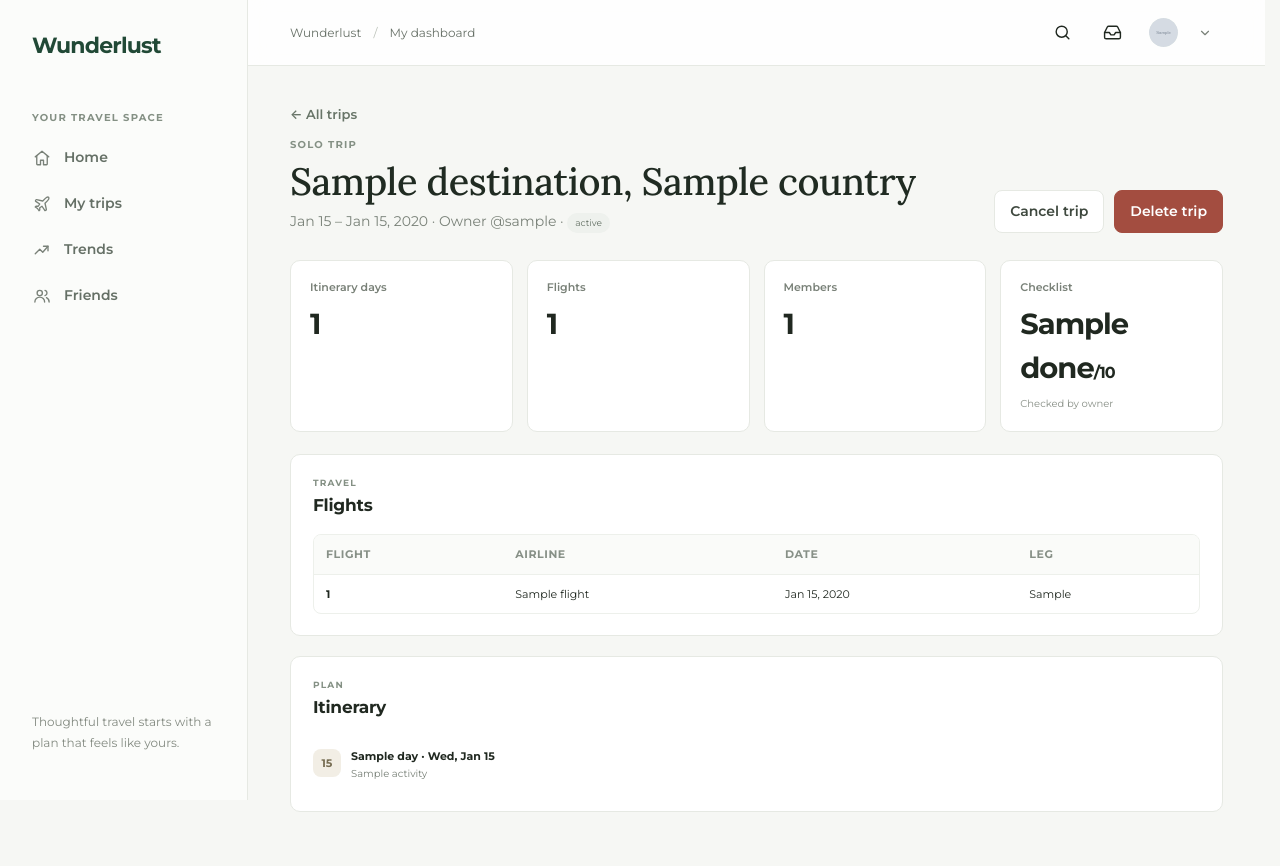
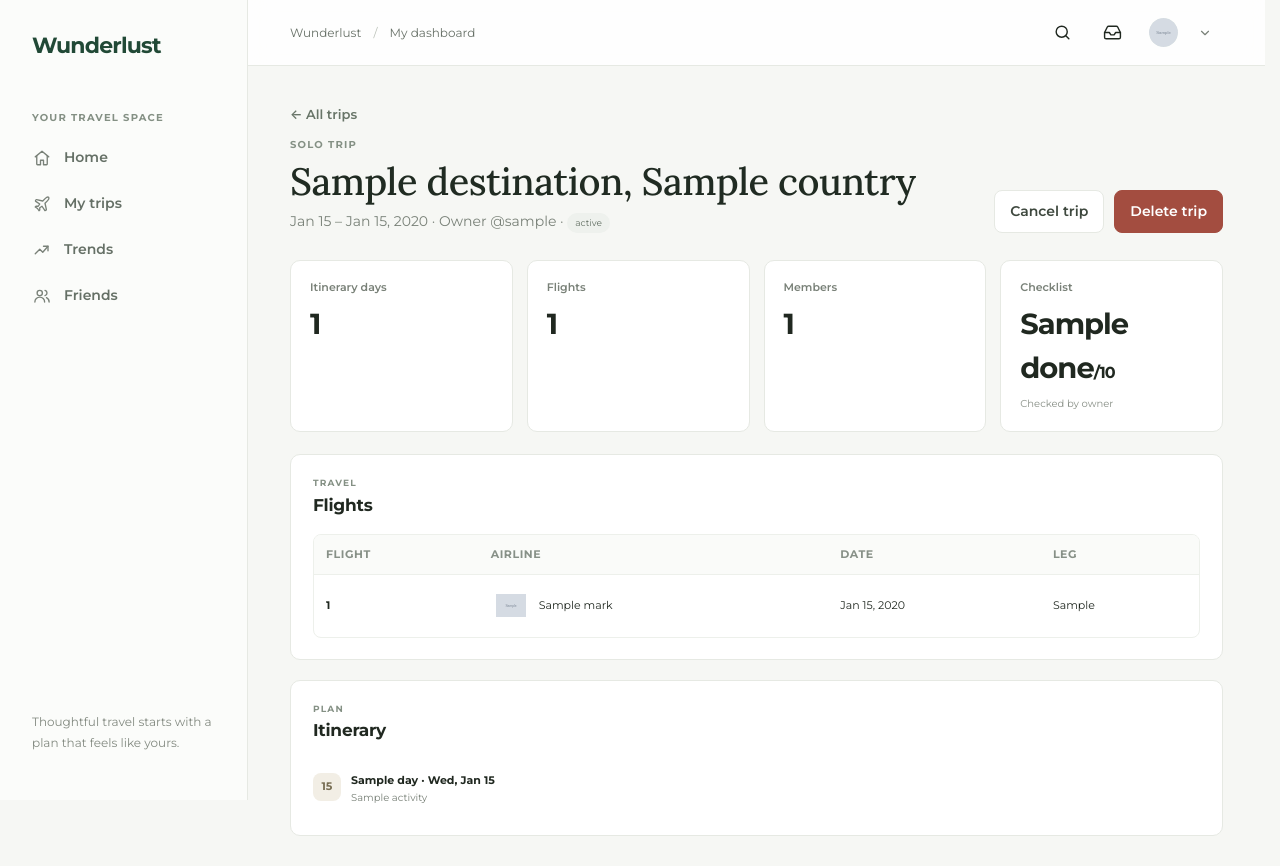
Before and after one commit to Shadowscrete/Wunderlust, a Django app: template templates/dashboard/admin/trip_detail.html in a window 1280 px wide. Shown: the top 866 px of the page. Before the commit the page ends 812 px from the top, so only its background shows below. Run offline with Django 5.2, Linux system fonts and the light colour scheme; the template is opened without the code that fills it: most values are stand-ins (such as "Sample title", 1, 10 or a date in 2020); grey boxes marked "Sample" are stand-in pictures.

Commit message:
Show airline marks on traveler and admin flight lists

```diff
--- a/static/dashboard/dashboard.css
+++ b/static/dashboard/dashboard.css
@@ -2451,6 +2451,10 @@ html{scrollbar-gutter:stable}
 .airline-mark--c6{background:var(--airline-6-bg);color:var(--airline-6-fg)}
 .airline-mark--c7{background:var(--airline-7-bg);color:var(--airline-7-fg)}
 .airline-mark--c8{background:var(--airline-8-bg);color:var(--airline-8-fg)}
+.airline-cell{display:flex;align-items:center;gap:8px}
+.airline-mark{width:40px;height:40px;flex:0 0 40px;display:grid;place-items:center;border-radius:10px;font-size:14px;font-weight:800;letter-spacing:-.025em}
+.airline-mark--logo{box-sizing:border-box;background:#fff;padding:5px}
+.airline-mark--logo img{display:block;width:100%;height:100%;object-fit:contain}
 .flight-icon{width:40px;height:40px;display:grid;place-items:center;border-radius:10px;background:var(--green-soft);color:var(--green)}
 .flight-main,.flight-when{display:flex;flex-direction:column;min-width:0}
 .flight-number{font-size:15px;font-weight:700;letter-spacing:.04em;font-variant-numeric:tabular-nums}
--- /dev/null
+++ b/templates/dashboard/_airline_mark.html
@@ -0,0 +1,5 @@
+{% if mark.logo_url %}
+<span class="airline-mark airline-mark--logo"><img src="{{ mark.logo_url }}" alt="" width="40" height="40" loading="lazy" decoding="async"></span>
+{% else %}
+<span class="airline-mark airline-mark--c{{ mark.colour }}" aria-hidden="true">{{ mark.code }}</span>
+{% endif %}
--- a/templates/dashboard/admin/trip_detail.html
+++ b/templates/dashboard/admin/trip_detail.html
@@ -22,7 +22,7 @@
 
 <section class="dashboard-section admin-section"><div class="section-heading"><div><p class="eyebrow">TRAVEL</p><h2>Flights</h2></div></div>
     <div class="table-wrap"><table><thead><tr><th>Flight</th><th>Airline</th><th>Date</th><th>Leg</th></tr></thead><tbody>
-    {% for flight in flights %}<tr><td><strong>{{ flight.flight_number }}</strong></td><td>{{ flight.airline_name|default:"—" }}</td><td>{{ flight.flight_date|date:"M j, Y" }}</td><td>{{ flight.get_leg_display }}</td></tr>{% empty %}<tr><td colspan="4" class="table-empty">No flights added.</td></tr>{% endfor %}</tbody></table></div></section>
+    {% for flight in flights %}<tr><td><strong>{{ flight.flight_number }}</strong></td><td><div class="airline-cell">{% include "dashboard/_airline_mark.html" with mark=flight.mark only %}{{ flight.mark.label }}</div></td><td>{{ flight.flight_date|date:"M j, Y" }}</td><td>{{ flight.get_leg_display }}</td></tr>{% empty %}<tr><td colspan="4" class="table-empty">No flights added.</td></tr>{% endfor %}</tbody></table></div></section>
 
 <section class="dashboard-section admin-section"><div class="section-heading"><div><p class="eyebrow">PLAN</p><h2>Itinerary</h2></div></div>
     <div class="admin-entry-list">{% for day in days %}<article><span class="info-category">{{ day.date|date:"j" }}</span><div><strong>{{ day.title|default:"Day" }} · {{ day.date|date:"D, M j" }}</strong><small>{% for activity in day.activities.all %}{{ activity.title }}{% if not forloop.last %} · {% endif %}{% empty %}No activities{% endfor %}</small></div></article>{% empty %}<p class="empty-inline">No itinerary yet.</p>{% endfor %}</div></section>
--- a/trips/admin_views.py
+++ b/trips/admin_views.py
@@ -25,6 +25,7 @@ from accounts.sessions import end_session
 from accounts.social import avatar_url_for, initials_for
 
 from .views import _notify_group
+from .airline_marks import airline_mark
 from .decorators import role_required
 from .forms import SystemNotificationForm, TravelInfoForm
 from .models import ChecklistCheck, Flight, GroupMember, Notification, TravelInfo, Trip
@@ -272,11 +273,14 @@ def admin_trips(request):
 def admin_trip_detail(request, trip_id):
     trip = get_object_or_404(Trip.objects.select_related('owner'), pk=trip_id)
     members = GroupMember.objects.filter(group_trip__trip=trip).select_related('user') if trip.is_group_trip else []
+    flights = list(trip.flights.order_by('flight_date'))
+    for flight in flights:
+        flight.mark = airline_mark(flight.carrier_code, flight.airline_name)
     return render(request, 'dashboard/admin/trip_detail.html', {
         'trip': trip,
         'members': members,
         'days': trip.itinerary_days.prefetch_related('activities').order_by('date'),
-        'flights': Flight.objects.filter(trip=trip).order_by('flight_date'),
+        'flights': flights,
         'checklist': trip.checklist_items.aggregate(total=Count('pk'), done=Count('pk', filter=Q(checks__user=trip.owner), distinct=True)),
     })
 
--- a/trips/views.py
+++ b/trips/views.py
@@ -16,6 +16,7 @@ from accounts.models import Profile
 
 from .decorators import role_required
 from .forms import ChecklistRenameForm, ItineraryDayEditForm, ActivityForm, FlightForm, TripEditForm, ChecklistQuantityForm, CustomChecklistForm, ItineraryDayForm, TripForm, TripTravelInfoForm
+from .airline_marks import airline_mark
 from .balances import ZERO, suggested_transfers, trip_balances
 from .expense_forms import ExpenseForm
 from .models import NotificationRead
@@ -500,6 +501,8 @@ def trip_detail(request, trip_id):
         row['expense_balance'] = balances.get(row['user'].pk, ZERO)
     group_trip = getattr(trip, 'group_trip', None)
     flights = list(trip.flights.all())
+    for flight in flights:
+        flight.mark = airline_mark(flight.carrier_code, flight.airline_name)
     travel_info = list(trip.travel_info.exclude(category=TravelInfo.Category.FLIGHT))
     for info in travel_info:
         prefix = f'note-{info.pk}'
```
Also changed, not shown: templates/dashboard/trip_detail.html (+4 -4 lines).
